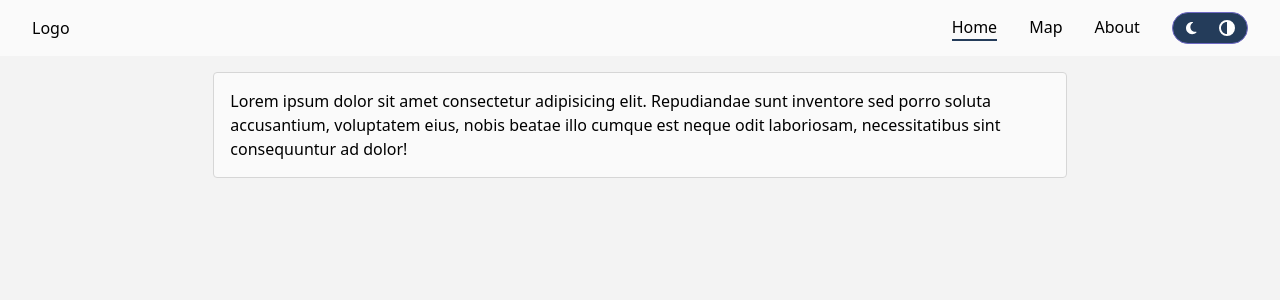
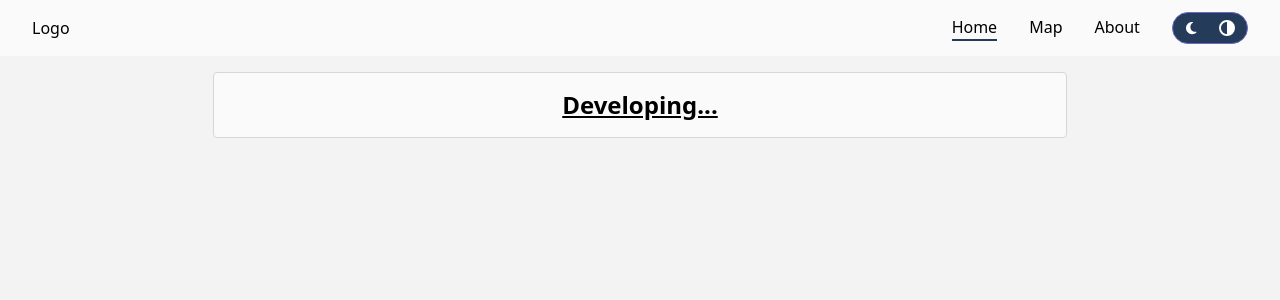
Before and after one commit to siobe34/landmarks, a Next.js app: page / in a window 1280 px wide. Shown: the top 300 px of the page. Built offline with nearby package versions, Linux system fonts and the light colour scheme.

Commit message:
custom site pages

```diff
--- a/pages/index.tsx
+++ b/pages/index.tsx
@@ -11,10 +11,7 @@ export default function Home() {
             </Head>
 
             <PageSection className='mt-4'>
-                <p>
-                    Lorem ipsum dolor sit amet consectetur adipisicing elit. Repudiandae sunt inventore sed porro soluta accusantium, voluptatem eius,
-                    nobis beatae illo cumque est neque odit laboriosam, necessitatibus sint consequuntur ad dolor!
-                </p>
+                <h1 className='text-2xl font-bold underline'>Developing...</h1>
             </PageSection>
         </>
     );
```
